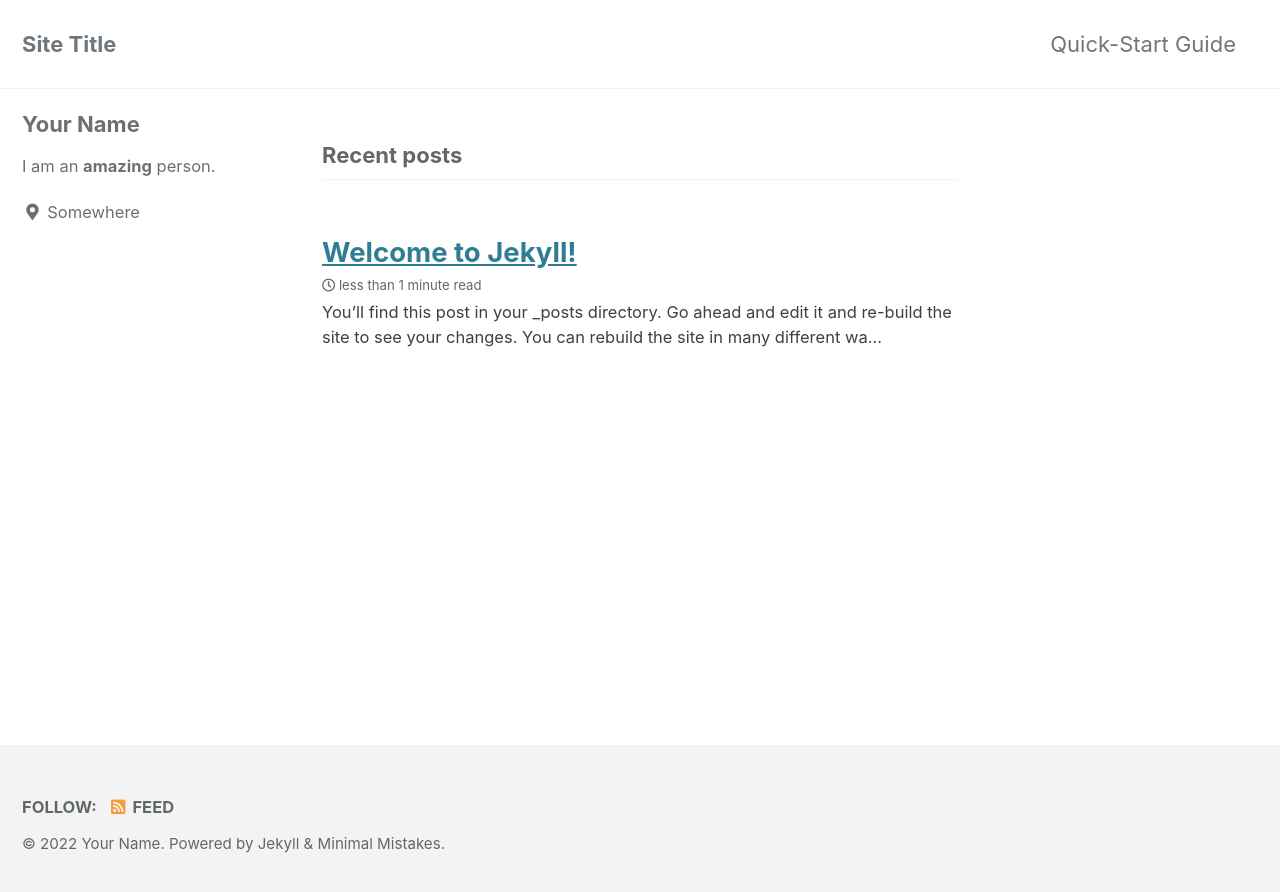
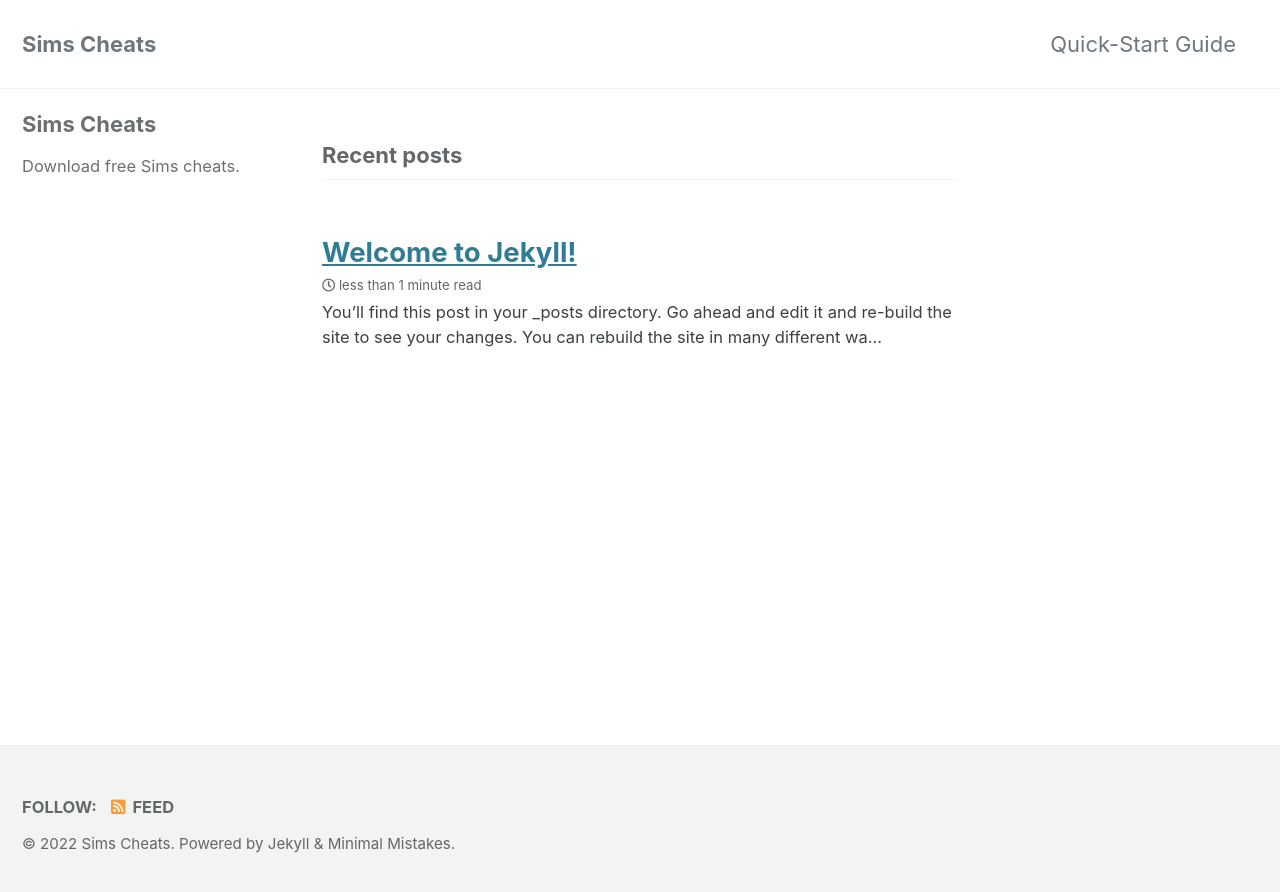
Before and after one commit to simscheats/simscheats.github.io, a Jekyll site: the page built from index.html, in a window 1280 px wide. Shown: the top 892 px of the page. Built offline with Jekyll 4.4.1, drawn with Linux system fonts in a browser that asks for light colours; cached includes are drawn as plain includes; the list of posts is cut into pages by our own code.

Commit message:
Update _config.yml

```diff
--- a/_config.yml
+++ b/_config.yml
@@ -16,12 +16,12 @@ minimal_mistakes_skin    : "default" # "air", "aqua", "contrast", "dark", "dirt"
 
 # Site Settings
 locale                   : "en-US"
-title                    : "Site Title"
+title                    : "Sims Cheats"
 title_separator          : "-"
 subtitle                 : # site tagline that appears below site title in masthead
-name                     : "Your Name"
-description              : "An amazing website."
-url                      : # the base hostname & protocol for your site e.g. "https://mmistakes.github.io"
+name                     : "Sims Cheats"
+description              : "Download free Sims cheats."
+url                      : "https://simscheats.github.io"
 baseurl                  : # the subpath of your site, e.g. "/blog"
 repository               : # GitHub username/repo-name e.g. "mmistakes/minimal-mistakes"
 teaser                   : # path of fallback teaser image, e.g. "/assets/images/500x300.png"
@@ -104,10 +104,10 @@ analytics:
 
 # Site Author
 author:
-  name             : "Your Name"
+  name             : "Sims Cheats"
   avatar           : # path of avatar image, e.g. "/assets/images/bio-photo.jpg"
-  bio              : "I am an **amazing** person."
-  location         : "Somewhere"
+  bio              : "Download free Sims cheats."
+  location         : # "Somewhere"
   email            :
   links:
     - label: "Email"
@@ -218,7 +218,7 @@ sass:
 
 # Outputting
 permalink: /:categories/:title/
-paginate: 5 # amount of posts to show
+paginate: 500 # amount of posts to show
 paginate_path: /page:num/
 timezone: # https://en.wikipedia.org/wiki/List_of_tz_database_time_zones
 
```
